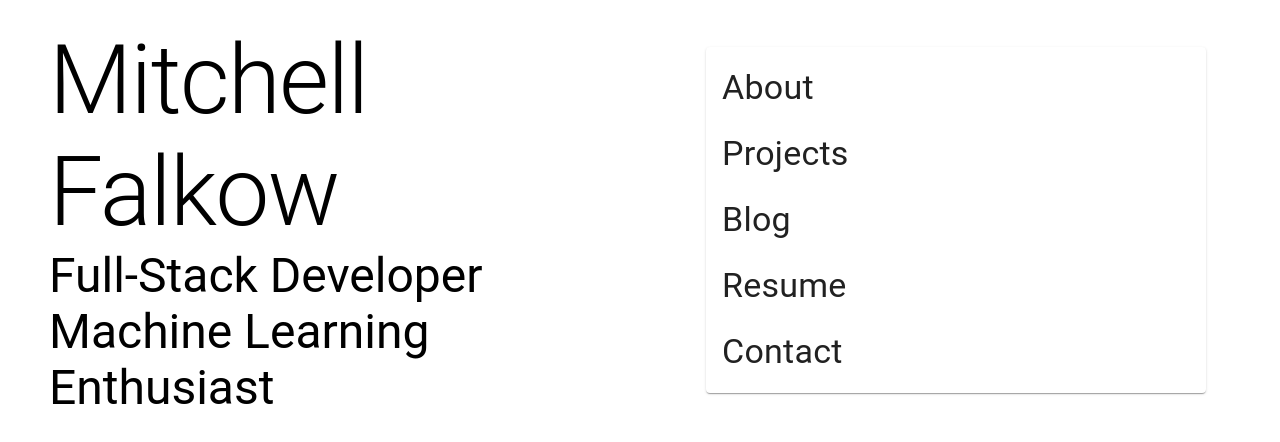
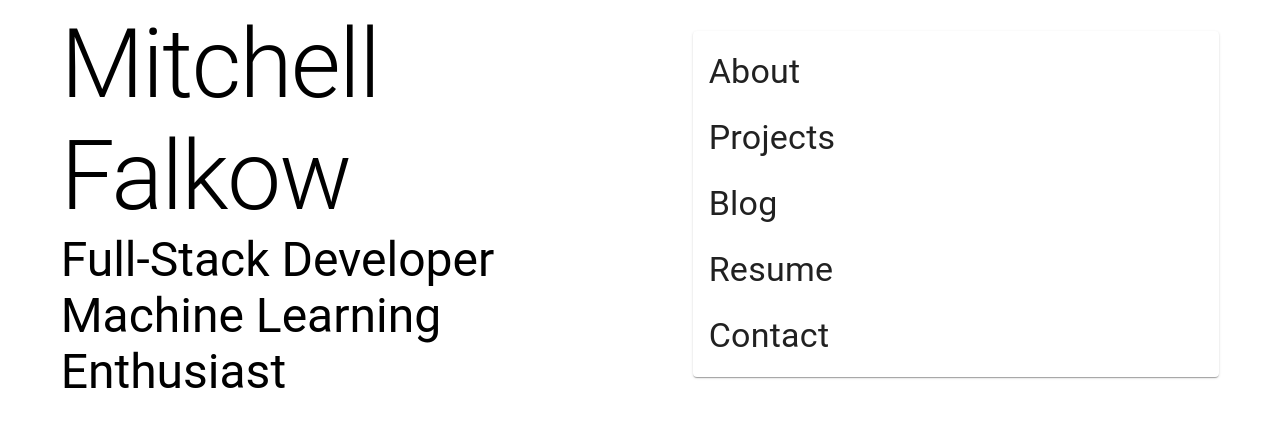
Before and after one commit to mdfalkow/mdfalkow.github.io, a Gatsby site: page /Home in a window 1280 px wide. Built offline with nearby package versions, Linux system fonts and the light colour scheme; Gatsby itself is replaced by a stand-in of ours.

Commit message:
home layout

```diff
--- a/package.json
+++ b/package.json
@@ -15,6 +15,7 @@
   },
   "dependencies": {
     "@material-ui/core": "^4.8.2",
+    "@material-ui/icons": "^4.5.1",
     "gatsby": "^2.18.12",
     "gatsby-plugin-material-ui": "^2.1.6",
     "gatsby-plugin-react-helmet": "^3.1.18",
--- a/src/components/Layout.js
+++ b/src/components/Layout.js
@@ -1,5 +1,5 @@
 import React from 'react'
-import { Box, makeStyles, MuiThemeProvider } from '@material-ui/core'
+import { Box, CssBaseline, Grid, makeStyles, MuiThemeProvider, Typography } from '@material-ui/core'
 import theme from '../styles/theme'
 import { Helmet } from 'react-helmet/es/Helmet'
 
@@ -20,6 +20,7 @@ export default ({ children }) => {
       <Helmet>
         <link rel="stylesheet" href="https://fonts.googleapis.com/css?family=Roboto:300,400,500,700&display=swap"/>
       </Helmet>
+      {/*<CssBaseline/>*/}
       <MuiThemeProvider theme={theme}>
         <Box className={classes.root}>
           {children}
--- a/src/pages/Home.js
+++ b/src/pages/Home.js
@@ -4,11 +4,8 @@ import {
   makeStyles,
   Paper,
   List,
-  ListItem,
-  ListItemIcon,
-  ListItemText,
   Typography,
-  useTheme
+  useTheme, Box, Container
 } from '@material-ui/core'
 import ListItemLink from '../components/ListItemLink'
 import theme from '../styles/theme'
@@ -23,24 +20,28 @@ const useStyles = makeStyles(theme => ({
 
 const baseContainerProps = {
   alignItems: 'center',
-  justify: 'center',
-  style: {
-    padding: 16
-  }
+  justify: 'center'
 }
 
 const Title = ({ className }) => (
-  <Grid container item xs={12} md={6} {...baseContainerProps} className={className}>
-    <Grid container item xs={11}>
-      <Grid item xs={12}>
+  <Grid container item {...baseContainerProps}>
+    <Grid item xs={10}>
       <Typography variant={'h1'}>Mitchell Falkow</Typography>
-      </Grid>
-      <Grid item xs={12}>
       <Typography variant={'h3'}>Full-Stack Developer</Typography>
       <Typography variant={'h3'}>Machine Learning Enthusiast</Typography>
     </Grid>
   </Grid>
-  </Grid>
+  // <Grid container item xs={12} md={6} {...baseContainerProps} className={className}>
+  // <Grid container item xs={11}>
+  // <Grid item xs={12}>
+  // <Typography variant={'h1'}>Mitchell Falkow</Typography>
+  // </Grid>
+  // <Grid item xs={12}>
+  // <Typography variant={'h3'}>Full-Stack Developer</Typography>
+  // <Typography variant={'h3'}>Machine Learning Enthusiast</Typography>
+  // </Grid>
+  // </Grid>
+  // </Grid>
 )
 
 const Content = ({ className }) => {
@@ -48,10 +49,9 @@ const Content = ({ className }) => {
   const sections = ['About', 'Projects', 'Blog', 'Resume', 'Contact']
 
   return (
-    <Grid container item xs={12} md={6} {...baseContainerProps}>
+    <Grid container item {...baseContainerProps}>
       <Grid item xs={10}>
-        <Paper>
-          <List>
+        <Paper component={List}>
           {sections.map(section =>
             <ListItemLink
               to={`/${section}`}
@@ -59,7 +59,6 @@ const Content = ({ className }) => {
               primary={section}
               primaryProps={{ primaryTypographyProps: { variant: 'h4' } }}/>
           )}
-          </List>
         </Paper>
       </Grid>
     </Grid>
@@ -73,8 +72,13 @@ export default () => {
   return (
     <>
       <Grid container className={classes.root}>
+        <Grid container item xs={12} md={6}>
           <Title/>
+        </Grid>
+        {/*<Grid item xs={false} md={6}/>*/}
+        <Grid container item xs={12} md={6}>
           <Content/>
+        </Grid>
       </Grid>
     </>
   )
```
Also changed, not shown: 1 other file. Lines whose indentation alone changed are shown as unchanged.
